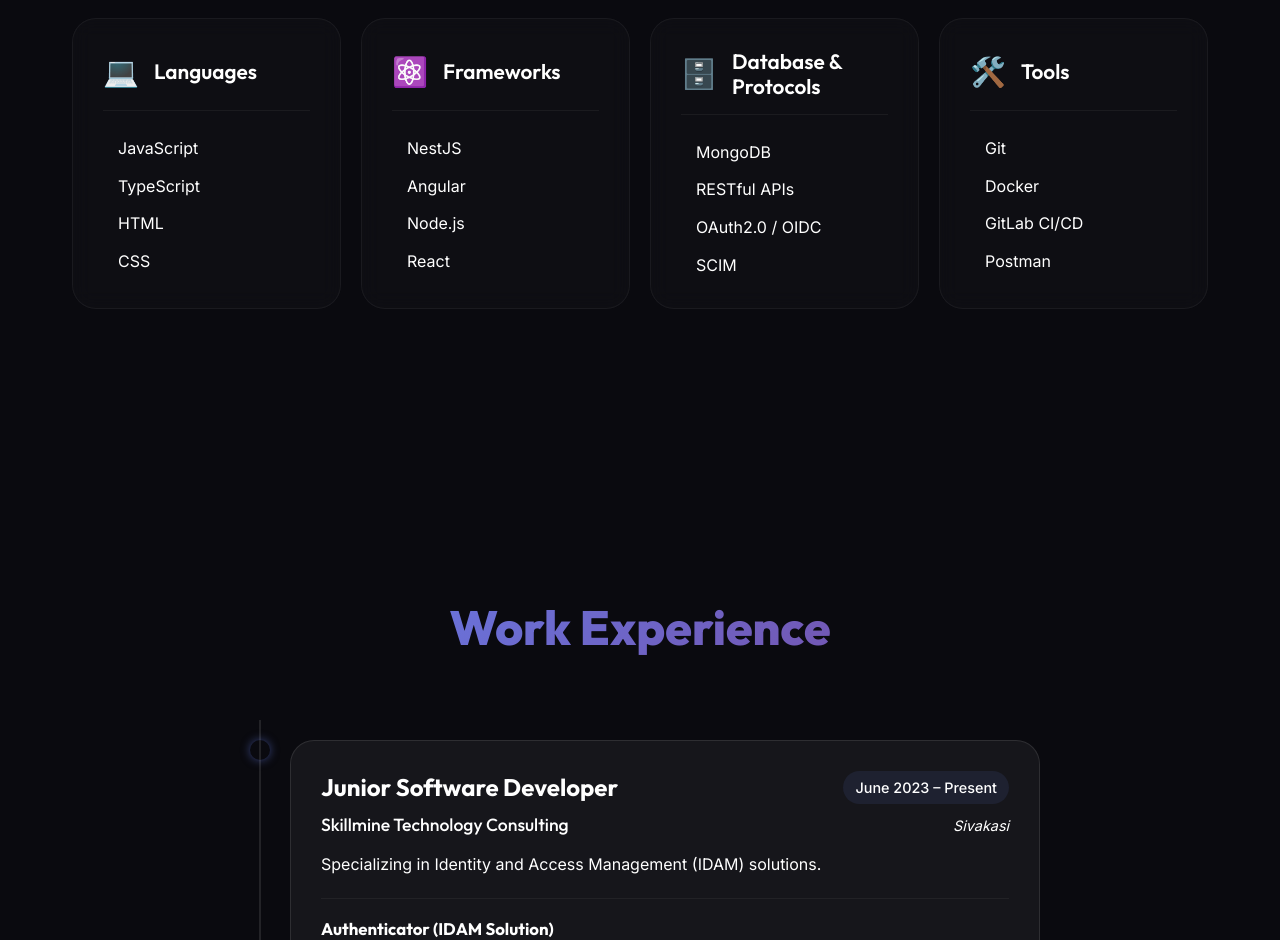
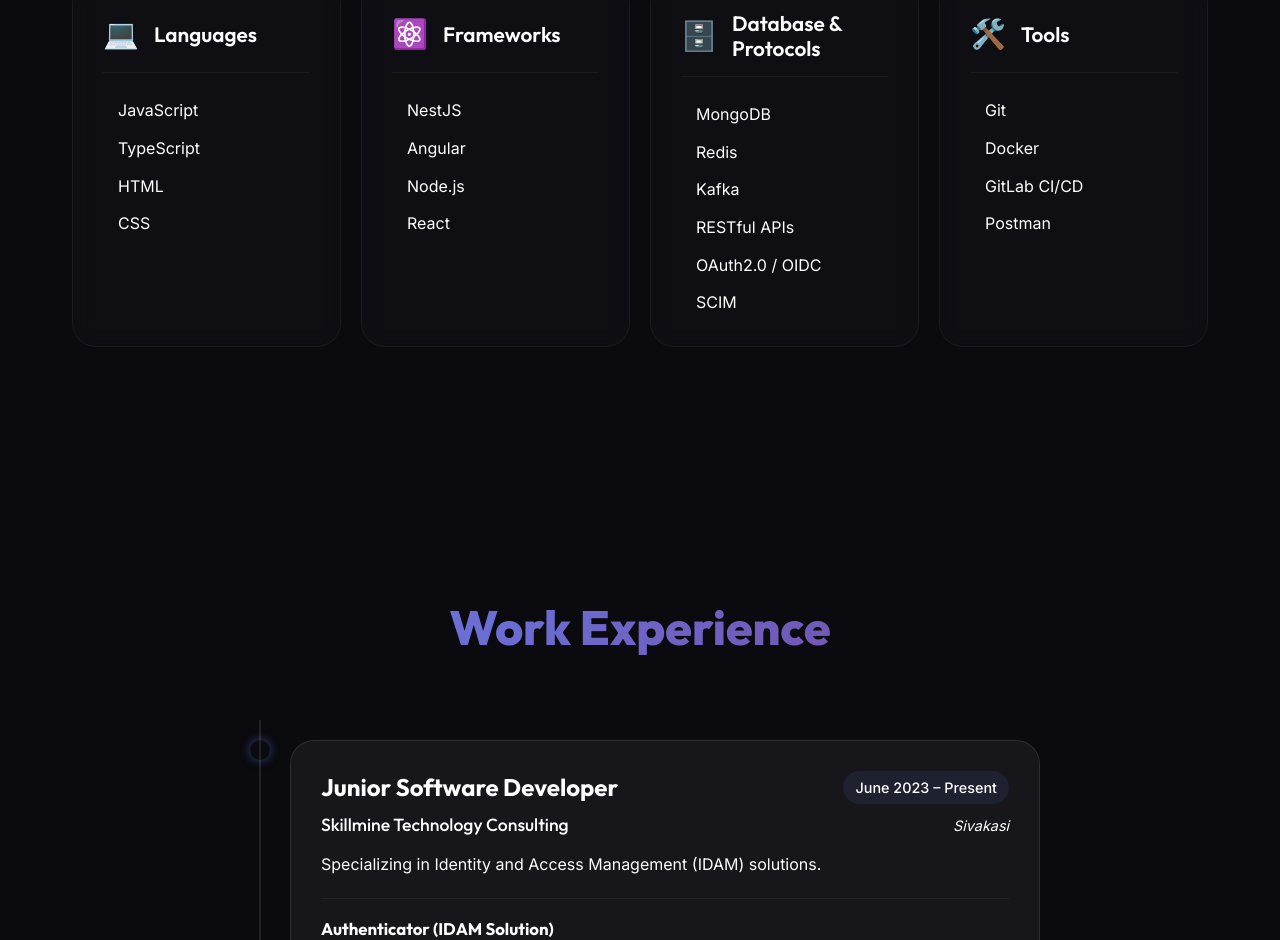
Before and after one commit to nithish262/portfolio, a React (Vite) app: page / in a window 1280 px wide. Shown: the part 2167-3107 px from the top of the page. Built offline with nearby package versions, Linux system fonts and the light colour scheme.

Commit message:
feat: add Skills component to display categorized technical abilities

```diff
--- a/src/components/Skills.tsx
+++ b/src/components/Skills.tsx
@@ -26,10 +26,12 @@ const Skills = () => {
             title: 'Database & Protocols',
             icon: '🗄️',
             skills: [
-                { name: 'MongoDB', level: 85 },
-                { name: 'RESTful APIs', level: 90 },
-                { name: 'OAuth2.0 / OIDC', level: 80 },
-                { name: 'SCIM', level: 75 },
+                { name: 'MongoDB', level: 0 },
+                { name: 'Redis', level: 0 },
+                { name: 'Kafka', level: 0 },
+                { name: 'RESTful APIs', level: 0 },
+                { name: 'OAuth2.0 / OIDC', level: 0 },
+                { name: 'SCIM', level: 0 },
             ],
         },
         {
```
